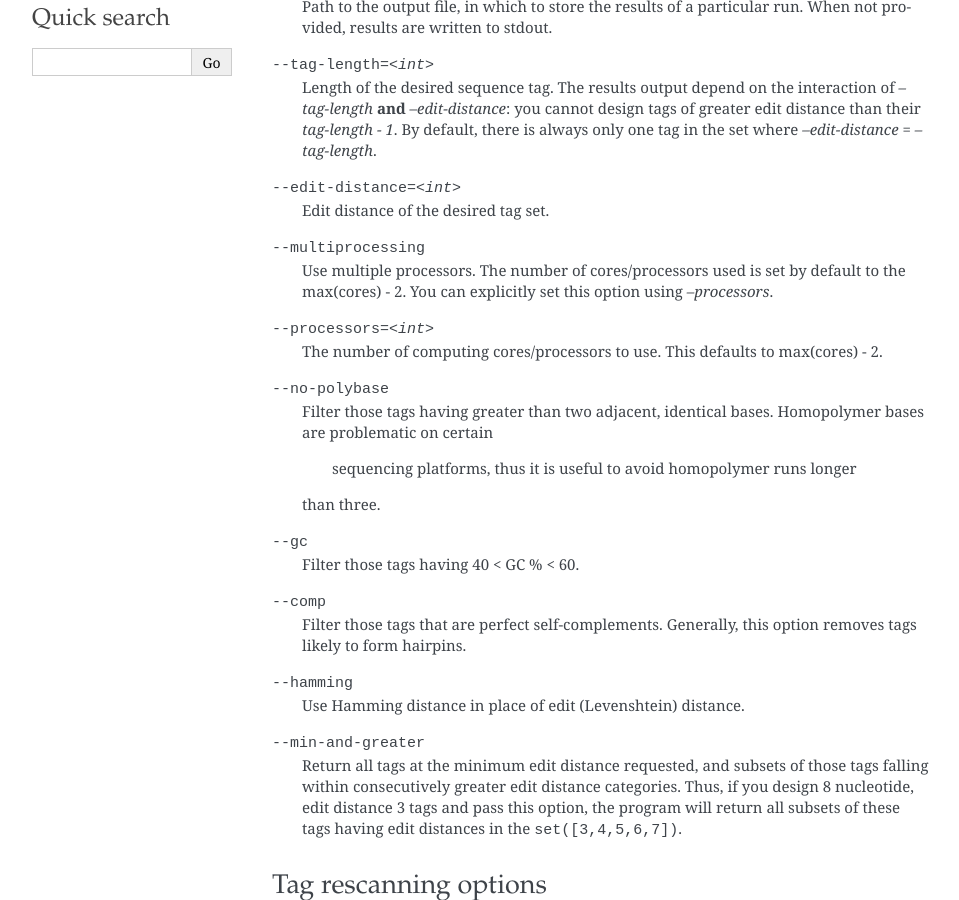
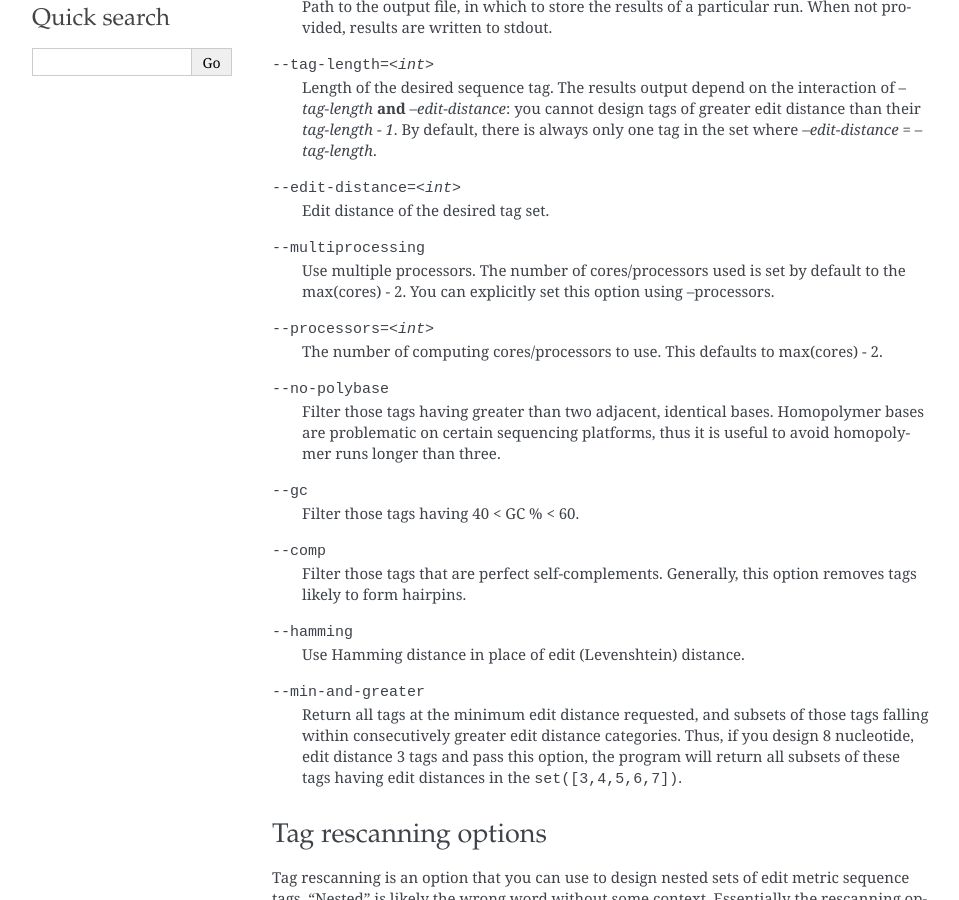
Before and after one commit to faircloth-lab/edittag, a Sphinx documentation site: the page built from docs/design.rst, in a window 1280 px wide and 900 px high, scrolled down 382 px. Shown: the whole window, without its empty margins (148-1107 px from the left). Built offline with Sphinx 7.4.7, drawn with Linux system fonts in a browser that asks for light colours.

```diff
--- a/docs/design.rst
+++ b/docs/design.rst
@@ -33,14 +33,15 @@ Tag design options
 
 --multiprocessing   Use multiple processors.  The number of
   cores/processors used is set by default to the max(cores) - 2.  You can
-  explicitly set this option using `--processors`.
+  explicitly set this option using --processors.
 
 --processors=<int>  The number of computing cores/processors to use.
   This defaults to max(cores) - 2.
 
---no-polybase  Filter those tags having greater than two adjacent,
-  identical bases.  Homopolymer bases are problematic on certain
-   sequencing platforms, thus it is useful to avoid homopolymer runs longer
+--no-polybase
+  Filter those tags having greater than two adjacent,
+  identical bases. Homopolymer bases are problematic on certain
+  sequencing platforms, thus it is useful to avoid homopolymer runs longer
   than three.
 
 --gc  Filter those tags having 40 < GC % < 60.
@@ -48,7 +49,7 @@ Tag design options
 --comp  Filter those tags that are perfect self-complements.  Generally,
   this option removes tags likely to form hairpins.
 
---hamming  Use Hamming distance in place of edit (Levenshtein) distance.
+--hamming   Use Hamming distance in place of edit (Levenshtein) distance.
 
 --min-and-greater  Return all tags at the minimum edit distance
   requested, and subsets of those tags falling within consecutively
```
